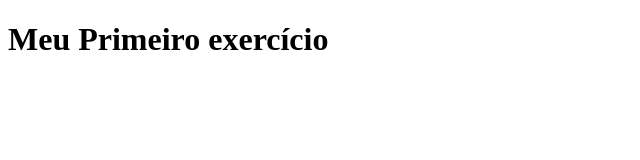
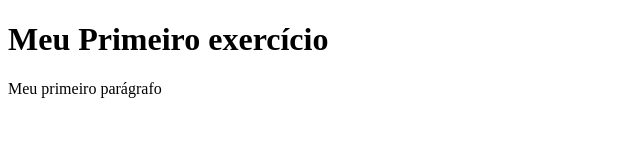
Before and after one commit to Uiltemberg/Html_CSS3_Javascript, a plain HTML site: page exercicios/ex001.html in a window 1280 px wide. Shown: the whole page, without its empty margins (0-640 px from the left). Drawn offline with Linux system fonts and the light colour scheme.

Commit message:
Teste de commit
testando o commit

```diff
--- a/exercicios/ex001.html
+++ b/exercicios/ex001.html
@@ -8,5 +8,6 @@
 </head>
 <body>
     <h1>Meu Primeiro exercício</h1>
+    <p>Meu primeiro parágrafo</p>
 </body>
 </html>
```
Also changed, not shown: exercicios/ex002.html (+0 -1 lines).
